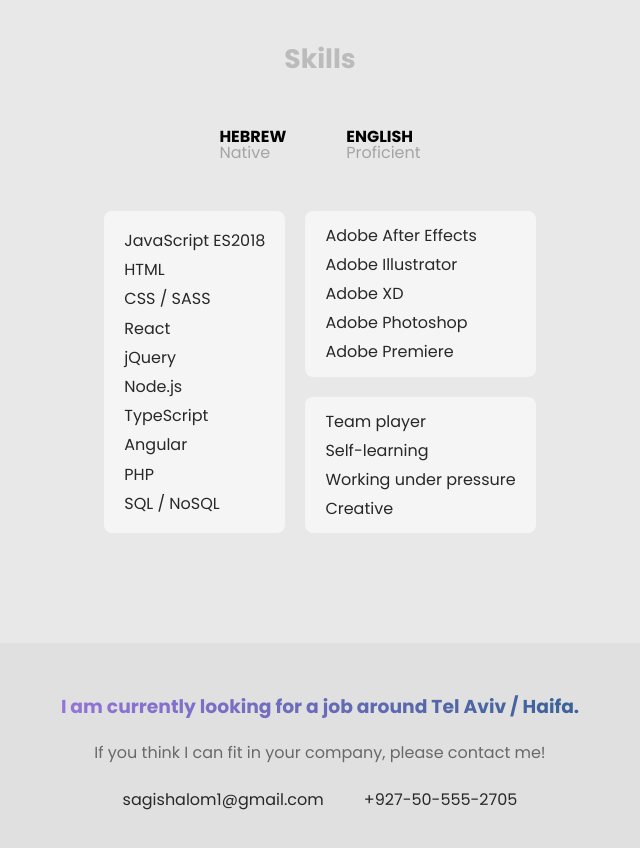
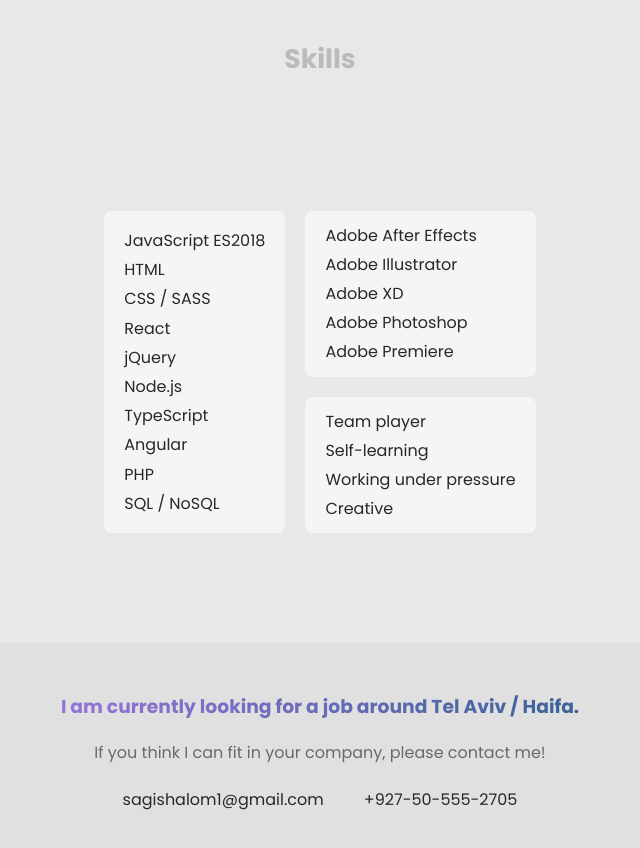
Before and after one commit to ShalomSagi/sagishalom.me, a React (Create React App) app: page / in a window 1280 px wide. Shown: the part 3000-3848 px from the top of the page, without its empty margins (320-960 px from the left). Built offline with nearby package versions, Linux system fonts and the light colour scheme.

Commit message:
Adding animations to the Languages component

```diff
--- /dev/null
+++ b/src/Components/Languages/languages.animations.scss
@@ -0,0 +1,61 @@
+.slide-up {
+  position: relative;
+  animation: 1s cubic-bezier(0.6, 0.01, 0.12, 0.99) both slide-up;
+  -moz-animation: 1s cubic-bezier(0.6, 0.01, 0.12, 0.99) both slide-up;
+  -webkit-animation: 1s cubic-bezier(0.6, 0.01, 0.12, 0.99) both slide-up;
+}
+.slide-down {
+  position: relative;
+  animation: 1s cubic-bezier(0.6, 0.01, 0.12, 0.99) both slide-down;
+  -moz-animation: 1s cubic-bezier(0.6, 0.01, 0.12, 0.99) both slide-down;
+  -webkit-animation: 1s cubic-bezier(0.6, 0.01, 0.12, 0.99) both slide-down;
+}
+
+@keyframes slide-up {
+  0% {
+    bottom: -30px;
+  }
+  100% {
+    bottom: 0;
+  }
+}
+@-moz-keyframes slide-up {
+  0% {
+    bottom: -30px;
+  }
+  100% {
+    bottom: 0;
+  }
+}
+@-webkit-keyframes slide-up {
+  0% {
+    bottom: -30px;
+  }
+  100% {
+    bottom: 0;
+  }
+}
+@keyframes slide-down {
+  0% {
+    top: -30px;
+  }
+  100% {
+    top: 0;
+  }
+}
+@-moz-keyframes slide-down {
+  0% {
+    top: -30px;
+  }
+  100% {
+    top: 0;
+  }
+}
+@-webkit-keyframes slide-down {
+  0% {
+    top: -30px;
+  }
+  100% {
+    top: 0;
+  }
+}
--- a/src/Components/Languages/languages.js
+++ b/src/Components/Languages/languages.js
@@ -1,17 +1,40 @@
-import React from "react";
+import React, { useState } from "react";
 import classes from "./languages.module.scss";
+import "./languages.animations.scss";
 
-const Languages = () => {
+const Languages = (props) => {
   return (
     <div className={classes.wrapper}>
       <div className={classes.list}>
         <div>
-          <div className={classes.language}>Hebrew</div>
-          <div className={classes.level}>Native</div>
+          <div className={classes.language}>
+            <div className={props.isVisible ? "slide-up" : "zero-opacity"}>
+              Hebrew
+            </div>
+          </div>
+          <div className={classes.level}>
+            <div className={props.isVisible ? "slide-down" : "zero-opacity"}>
+              Native
+            </div>
+          </div>
         </div>
         <div>
-          <div className={classes.language}>English</div>
-          <div className={classes.level}>Proficient</div>
+          <div className={classes.language}>
+            <div
+              className={props.isVisible ? "slide-up" : "zero-opacity"}
+              style={{ animationDelay: "0.4s" }}
+            >
+              English
+            </div>
+          </div>
+          <div className={classes.level}>
+            <div
+              className={props.isVisible ? "slide-down" : "zero-opacity"}
+              style={{ animationDelay: "0.4s" }}
+            >
+              Proficient
+            </div>
+          </div>
         </div>
       </div>
     </div>
--- a/src/Components/Languages/languages.module.scss
+++ b/src/Components/Languages/languages.module.scss
@@ -9,7 +9,7 @@
     justify-content: center;
     align-items: center;
 
-    div {
+    & > div {
       margin: 0 30px;
       text-align: left;
 
@@ -18,12 +18,14 @@
         text-transform: uppercase;
         margin: 0;
         line-height: 1;
+        overflow: hidden;
       }
       .level {
         margin: 0;
         line-height: 1;
 
         color: #a5a4a4;
+        overflow: hidden;
       }
     }
   }
```
